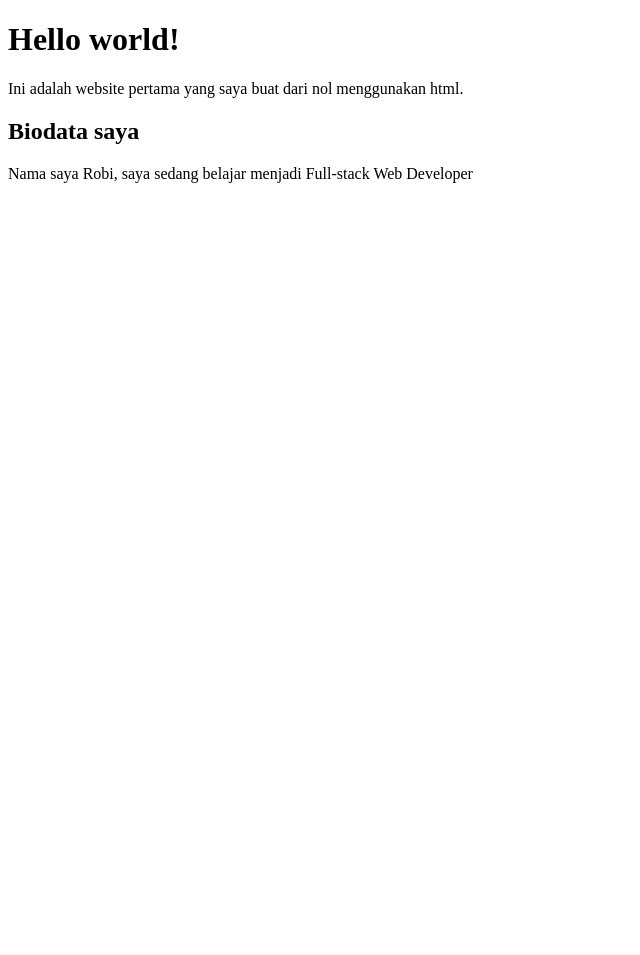
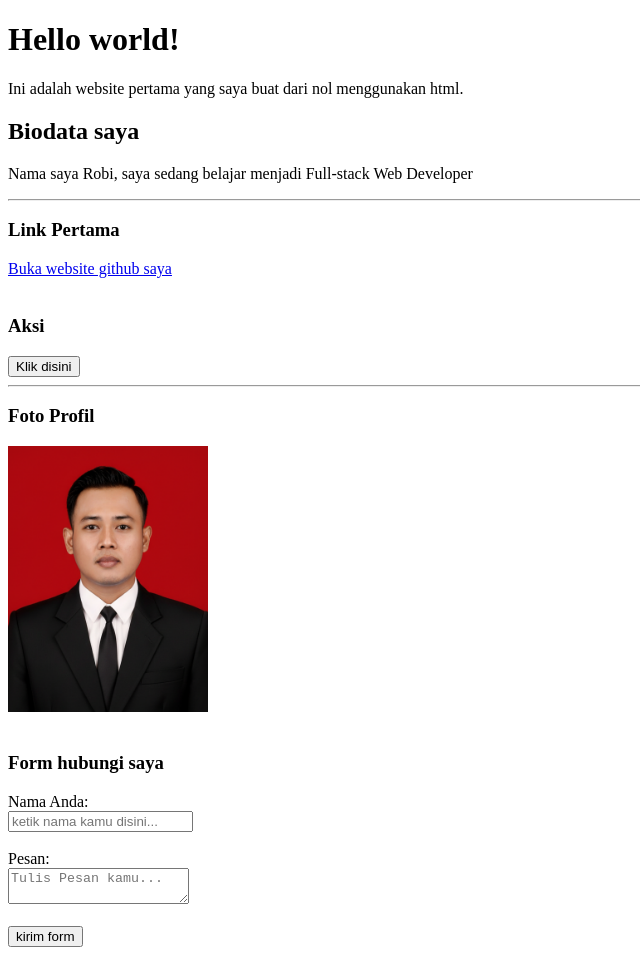
Before and after one commit to abdurrobielmansudri/bootcamp-fsd, a plain HTML site: page index.html in a window 1280 px wide. Shown: the whole page, without its empty margins (0-640 px from the left). Before the commit the page ends 800 px from the top, so only its background shows below. Drawn offline with Linux system fonts and the light colour scheme.

Commit message:
menambahka fitur link tombol, gambar dan form

```diff
--- a/index.html
+++ b/index.html
@@ -10,6 +10,36 @@
         <h2>Biodata saya</h2>
         <p>Nama saya Robi, saya sedang belajar menjadi Full-stack Web Developer</p>
 
+      <!--membuat garis horisontal -->
+       <hr>
+        <!--1. Tag untuk Link/tautan (Aunchor)-->
+        <h3>Link Pertama</h3>
+        <a href="https://github.com" target="_blank">Buka website github saya </a>
+        <br><br>
+
+        <!--2. Tag untuk button-->
+        <h3>Aksi</h3>
+        <button onclick="alert('Halo Robi! Tombol ini berfungsi!')">Klik disini</button>
+        <hr>
+        <h3>Foto Profil</h3>
+        <img src="foto.png" alt="Foto Profil Robi" width="200">
+
+        <br><br>
+
+        <h3>Form hubungi saya</h3>
+        <form>
+            <label>Nama Anda:</label><br>
+            <input type="text" placeholder="ketik nama kamu disini...">
+
+            <br><br>
+
+            <label>Pesan:</label><br>
+            <textarea placeholder="Tulis Pesan kamu..."></textarea>
+
+            <br><br>
+
+            <button type="submit">kirim form</button>
+        </form>
     </body>
 
 </html>
```
Also changed, not shown: foto.png (added).
